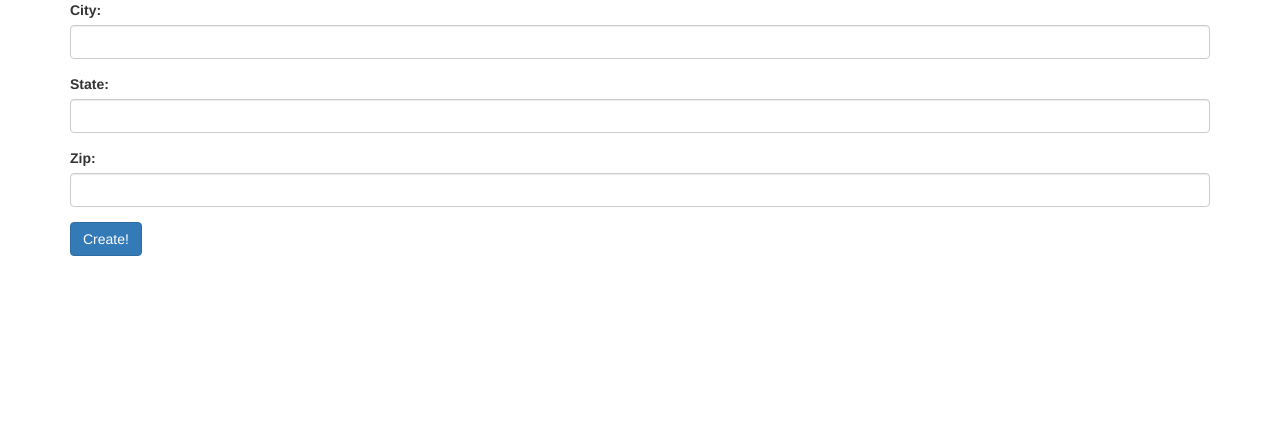
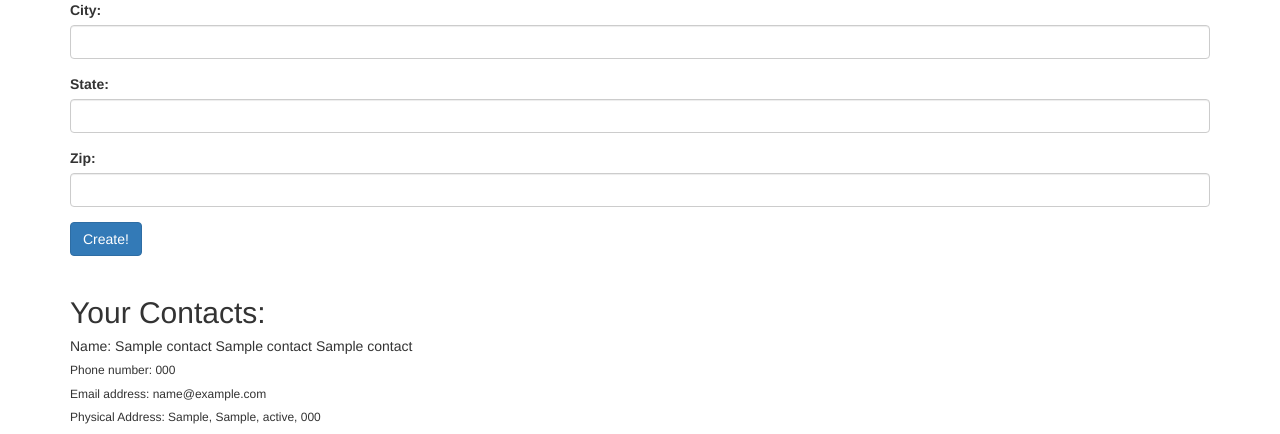
Before and after one commit to MBAllely/address_book_twig, a PHP site: template views/contact_form.html.twig in a window 1280 px wide. Shown: the part 560-994 px from the top of the page. Before the commit the page ends 816 px from the top, so only its background shows below. Run offline with PHP 8.4, Linux system fonts and the light colour scheme; the template is opened without the code that fills it: most values are stand-ins (such as "Sample title", 1, 10 or a date in 2020); some libraries are stand-ins or nearby versions.

Commit message:
display new contact information on homepage

```diff
--- a/src/Contact.php
+++ b/src/Contact.php
@@ -119,7 +119,7 @@ class Contact
 
     static function getAll()
     {
-        return $SESSION['list_of_contacts'];
+        return $_SESSION['list_of_contacts'];
     }
 
     static function deleteAll()
--- a/views/contact_form.html.twig
+++ b/views/contact_form.html.twig
@@ -29,7 +29,7 @@
                 </div>
                 <div class="form-group"> <!--email-->
                     <label for="email">Email Address: </label>
-                    <input id="email" name="email" class="form-control" type="email">
+                    <input id="email" name="email" class="form-control" type="text">
                 </div>
                 <div class="form-group"> <!--street-->
                     <label for="street">Street: </label>
@@ -50,6 +50,15 @@
 
                 <button type="submit" name="button" class="btn btn-primary">Create!</button>
             </form>
+
+            <br>
+            <h2>Your Contacts: </h2>
+            {% for contact in contacts %}
+                <h5>Name: {{ contact.getFirstName }} {{ contact.getMiddleName }} {{ contact.getLastName }}</h5>
+                <h6>Phone number: {{ contact.getPhone }}</h6>
+                <h6>Email address: {{ contactgetEmail }}</h6>
+                <h6>Physical Address: {{ contact.getStreet }}, {{ contact.getCity }}, {{ contact.getState }},  {{ contact.getZip }}</h6>
+            {% endfor %}
         </div>
     </body>
 </html>
```
Also changed, not shown: app/app.php (+9 -0 lines).
